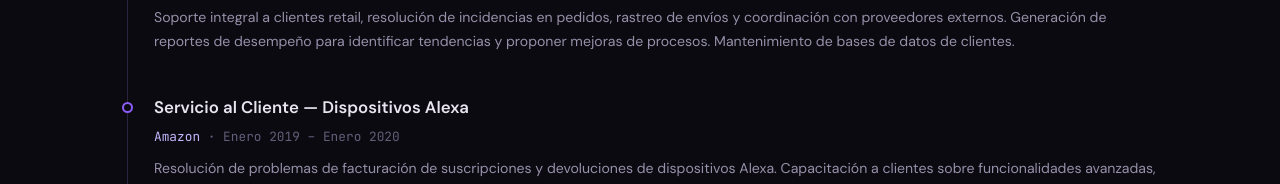
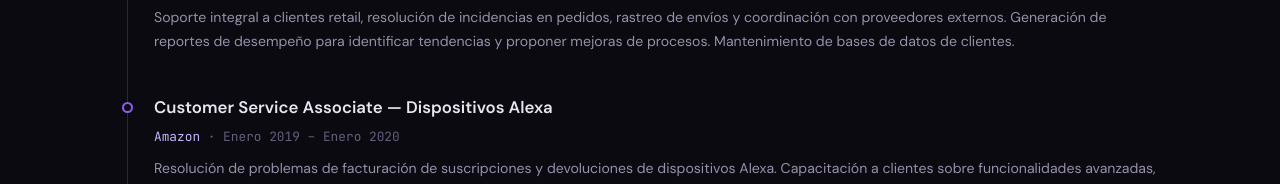
Before and after one commit to Arayajs/Arayajs.github.io, a plain HTML site: page index.html in a window 1280 px wide. Shown: the part 3696-3880 px from the top of the page. Drawn offline with Linux system fonts and the light colour scheme.

Commit message:
Update job title from Spanish to English

```diff
--- a/index.html
+++ b/index.html
@@ -565,7 +565,7 @@
                 <div class="timeline-desc">Soporte integral a clientes retail, resolución de incidencias en pedidos, rastreo de envíos y coordinación con proveedores externos. Generación de reportes de desempeño para identificar tendencias y proponer mejoras de procesos. Mantenimiento de bases de datos de clientes.</div>
             </div>
             <div class="timeline-item">
-                <h3>Servicio al Cliente — Dispositivos Alexa</h3>
+                <h3>Customer Service Associate — Dispositivos Alexa</h3>
                 <div class="timeline-meta"><span>Amazon</span> · Enero 2019 – Enero 2020</div>
                 <div class="timeline-desc">Resolución de problemas de facturación de suscripciones y devoluciones de dispositivos Alexa. Capacitación a clientes sobre funcionalidades avanzadas, reduciendo la tasa de contactos repetidos. Asistencia en configuración de redes.</div>
             </div>
```
